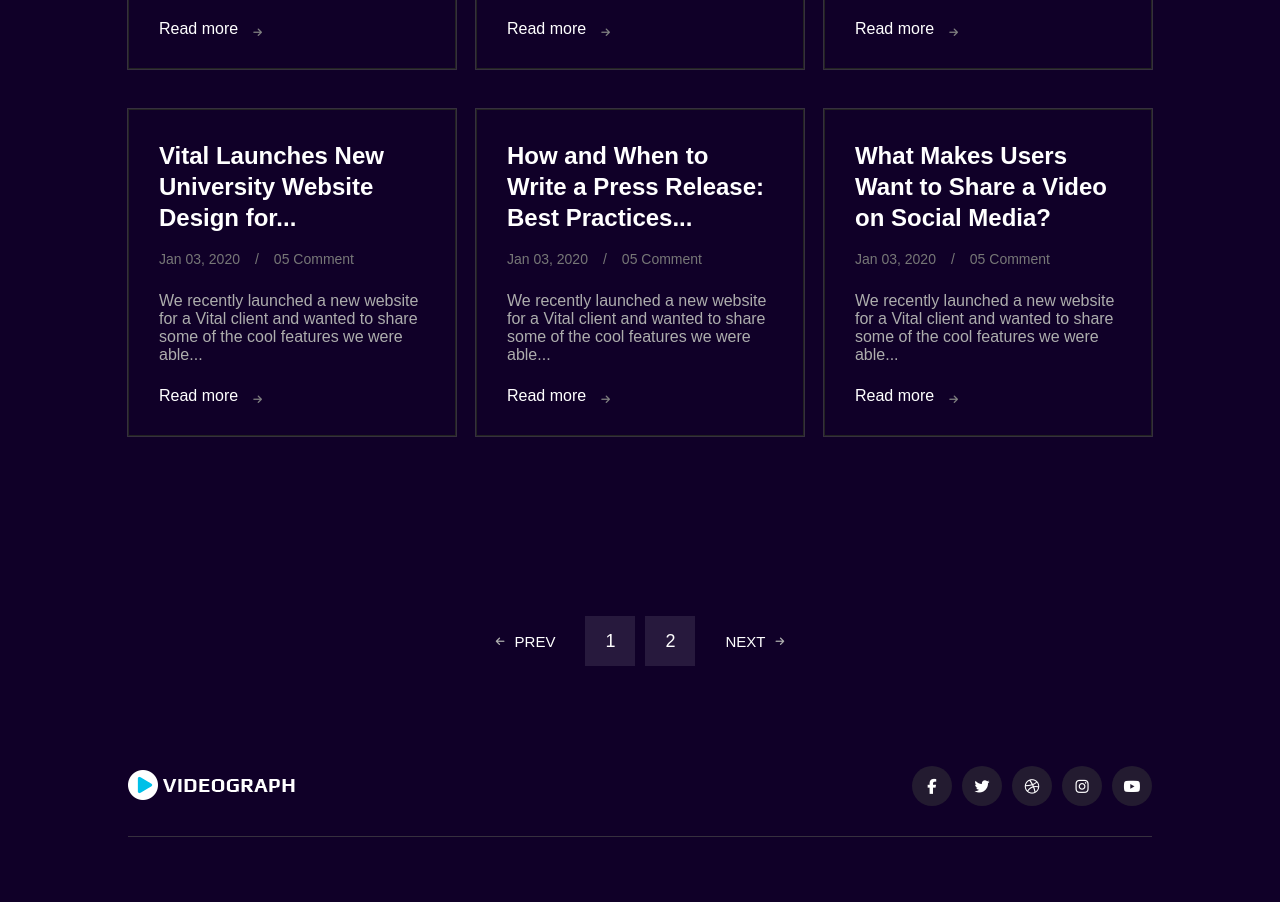
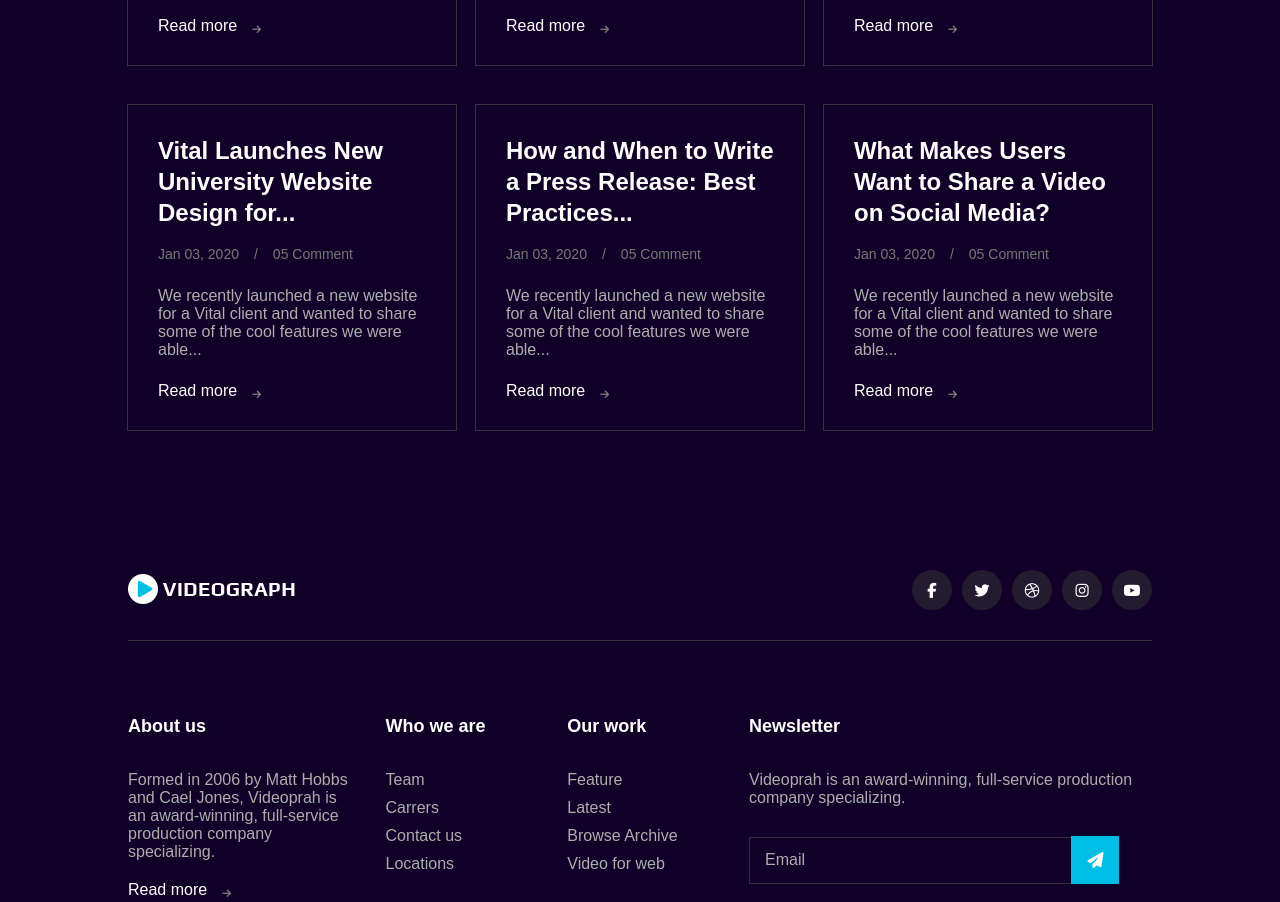
Before and after one commit to lamisDiyaa/videograph---website, a plain HTML site: page blog.html in a window 1280 px wide. Shown: the part 1115-2017 px from the top of the page. Drawn offline with Linux system fonts and the light colour scheme; a web font is replaced by a local one.

Commit message:
Update website pages and styles

```diff
--- a/blog.html
+++ b/blog.html
@@ -7,15 +7,16 @@
     <link rel="preconnect" href="https://fonts.gstatic.com" crossorigin>
     <link href="https://fonts.googleapis.com/css2?family=Cairo+Play:wght@200;300;400;500;600;700;800;900;1000&family=Cairo:wght@200;300;400;500;600;700;800;900;1000&display=swap" rel="stylesheet">
         <link rel="stylesheet" href="https://cdnjs.cloudflare.com/ajax/libs/font-awesome/6.5.1/css/all.min.css" integrity="sha512-DTOQO9RWCH3ppGqcWaEA1BIZOC6xxalwEsw9c2QQeAIftl+Vegovlnee1c9QX4TctnWMn13TZye+giMm8e2LwA==" crossorigin="anonymous" referrerpolicy="no-referrer" />
-       <link rel="stylesheet" href="./css/syle.css">
-       <link rel="stylesheet" href="./css/styleResponsive.css">
+
     <link rel="stylesheet" href="./css/about-us.css">
     <link rel="stylesheet" href="./css/blog.css">
+     <link rel="stylesheet" href="./css/syle.css">
+       <link rel="stylesheet" href="./css/styleResponsive.css">
     <title>Document</title>
 </head>
 <body>
     <div class="wrapper">
-        <header class="header">
+          <header class="header">
             <div class="container">
                 <div class="header__container">
                     <div class="logo__img">
@@ -27,8 +28,18 @@
 <li><a href="./about-us.html" class="header-li">about</a></li>
 <li><a href="./portfolio.html" class="header-li">portfolio</a></li>
 <li><a href="./services.html" class="header-li">services</a></li>
+<li><a href="./blog.html"class="header-li">Blog</a></li>
+<li><a href="./contact.html"class="header-li">contact</a></li>
+                        </ul>
 
-<li><a href="./contact.html" class="header-li">contact</a></li>
+
+                        <ul class="header__list__responsive flex__x">
+<li><a href="./index.html" class="header-li ">home</a></li>
+<li><a href="./about-us.html" class="header-li">about</a></li>
+<li><a href="./portfolio.html" class="header-li">portfolio</a></li>
+<li><a href="./services.html" class="header-li">services</a></li>
+<li><a href="./blog.html"class="header-li">Blog</a></li>
+<li><a href="./contact.html"class="header-li">contact</a></li>
                         </ul>
                         <button class="toggle">
                             <div class="line"></div>
@@ -81,7 +92,7 @@
                         <p class="blog__txt">We recently launched a new website for a Vital client and wanted to
                              share some of the cool features we were able...</p>
                              <div class="read__more">
-                                <span>Read more</span>
+                                <a href="./blog-details.html"> <span>Read more</span></a>
                                 <i class="fa-solid fa-arrow-right"></i>
                             </div>
                     </div>
@@ -91,7 +102,7 @@
                         <p class="blog__txt">We recently launched a new website for a Vital client and wanted to
                              share some of the cool features we were able...</p>
                              <div class="read__more">
-                                <span>Read more</span>
+                                <a href="./blog-details.html"> <span>Read more</span></a>
                                 <i class="fa-solid fa-arrow-right"></i>
                             </div>
                     </div>
@@ -101,7 +112,7 @@
                         <p class="blog__txt">We recently launched a new website for a Vital client and wanted to
                              share some of the cool features we were able...</p>
                              <div class="read__more">
-                                <span>Read more</span>
+                               <a href="./blog-details.html"> <span>Read more</span></a>
                                 <i class="fa-solid fa-arrow-right"></i>
                             </div>
                     </div>
@@ -111,7 +122,7 @@
                         <p class="blog__txt">We recently launched a new website for a Vital client and wanted to
                              share some of the cool features we were able...</p>
                              <div class="read__more">
-                                <span>Read more</span>
+                               <a href="./blog-details.html"> <span>Read more</span></a>
                                 <i class="fa-solid fa-arrow-right"></i>
                             </div>
                     </div>
@@ -121,7 +132,7 @@
                         <p class="blog__txt">We recently launched a new website for a Vital client and wanted to
                              share some of the cool features we were able...</p>
                              <div class="read__more">
-                                <span>Read more</span>
+                                <a href="./blog-details.html"> <span>Read more</span></a>
                                 <i class="fa-solid fa-arrow-right"></i>
                             </div>
                     </div>
@@ -131,7 +142,7 @@
                         <p class="blog__txt">We recently launched a new website for a Vital client and wanted to
                              share some of the cool features we were able...</p>
                              <div class="read__more">
-                                <span>Read more</span>
+                               <a href="./blog-details.html"> <span>Read more</span></a>
                                 <i class="fa-solid fa-arrow-right"></i>
                             </div>
                     </div>
@@ -141,7 +152,7 @@
                         <p class="blog__txt">We recently launched a new website for a Vital client and wanted to
                              share some of the cool features we were able...</p>
                              <div class="read__more">
-                                <span>Read more</span>
+                              <a href="./blog-details.html"> <span>Read more</span></a>
                                 <i class="fa-solid fa-arrow-right"></i>
                             </div>
                     </div>
@@ -151,7 +162,7 @@
                         <p class="blog__txt">We recently launched a new website for a Vital client and wanted to
                              share some of the cool features we were able...</p>
                              <div class="read__more">
-                                <span>Read more</span>
+                                <a href="./blog-details.html"> <span>Read more</span></a>
                                 <i class="fa-solid fa-arrow-right"></i>
                             </div>
                     </div>
@@ -161,25 +172,13 @@
                         <p class="blog__txt">We recently launched a new website for a Vital client and wanted to
                              share some of the cool features we were able...</p>
                              <div class="read__more">
-                                <span>Read more</span>
+                                <a href="./blog-details.html"> <span>Read more</span></a>
+
                                 <i class="fa-solid fa-arrow-right"></i>
                             </div>
                     </div>
                 </div>
-                <div class="pagination">
-                    <div class="prev__page">
-                        <i class="fa-solid fa-arrow-left"></i>
-                        <span>prev</span>
-                    </div>
-                    <div class="count__pages">
-<span>1</span>
-<span>2</span>
-                    </div>
-                    <div class="next__pages">
-                        <span>next</span>
-                        <i class="fa-solid fa-arrow-right"></i>
-                    </div>
-                </div>
+
 
             </div>
 
--- a/css/blog.css
+++ b/css/blog.css
@@ -1,15 +1,12 @@
-
-
-
-.blog__cards{
+.blog__cards {
   padding: 9rem 0;
   display: flex;
   gap: 2rem;
   flex-wrap: wrap;
 }
 
-.blog__card{
-    width: calc( (100% - 4rem) / 3);
+.blog__card {
+  width: calc((100% - 4rem) / 3);
   padding: 3rem;
   outline: 1px solid var(--border-color);
   margin-bottom: 2rem;
@@ -18,95 +15,68 @@
   z-index: 3;
   overflow: hidden;
 }
-.blog__card::after{
+.blog__card::after {
   content: "";
   position: absolute;
   inset: 0;
   background-color: #100028;
   z-index: -1;
   transition: var(--transition-timing);
-
 }
-.blog__card:hover::after{
+.blog__card:hover::after {
   background-color: transparent;
-
 }
-.blog__card h3{
+.blog__card h3 {
   line-height: 31px;
   margin-bottom: 18px;
   font-size: 2.4rem;
 }
-.date{
+.date {
   color: #777777;
   font-size: 1.4rem;
   display: flex;
   gap: 15px;
   margin-bottom: 25px;
-
 }
 
-.blog__txt{
+.blog__txt {
   font-size: 1.6rem;
   color: var(--p-color);
-
 }
 
-.read__more{
+.read__more {
   font-size: 1.6rem;
   color: var(--white-color);
-    margin-top: 2.3rem ;
+  margin-top: 2.3rem;
   display: flex;
   align-items: center;
   gap: 1.5rem;
 }
-.read__more i{
+.read__more i {
   color: gray;
   font-size: 1rem;
-    padding-top: .6rem;
+  padding-top: 0.6rem;
+  transition: all 0.5s;
 }
-/* start pagination */
-.pagination{
-    display: flex;
-    justify-content: center;
-    align-items: center;
-    gap: 3rem;
-    font-size: 1.5rem;
-    text-transform: uppercase;
-    padding: 7rem 0;
+.read__more a {
+  transition: all 0.5s;
 }
-.pagination i{
-    color: var(--p-color);
-    font-size: 1rem;
+.read__more:hover a {
+  color: var(--main-color);
 }
-.prev__page,.next__pages,.count__pages{
-    display: flex;
-    align-items: center;
-    gap: 1rem;
+.read__more:hover i {
+  color: var(--main-color);
+  transform: translateX(7px);
 }
 
-.count__pages span{
-    background-color: #27193D;
-    font-size: 1.8rem;
-    width: 50px;
-    height: 50px;
-    display: inline-block;
-    display: flex;
-    justify-content: center;
-    align-items: center;
-}
-/* end pagination */
-
-
 @media screen and (max-width: 992px) {
-    .blog__card{
-        width: calc( (100% - 2rem) / 2) !important;
+  .blog__card {
+    width: calc((100% - 2rem) / 2) !important;
   }
 }
 
-
 @media screen and (max-width: 768px) {
-    .blog__card{
+  .blog__card {
     width: 100% !important;
   }
-
 }
--- a/css/styleResponsive.css
+++ b/css/styleResponsive.css
@@ -79,7 +79,7 @@
     padding-top: 20px;
     top: 0;
     opacity: 1;
-    height: 220px;
+    height: 270px;
     transform: translateX(-50%);
   }
   nav .header__list__responsive li {
@@ -164,7 +164,7 @@
     flex-wrap: wrap;
     margin: 2rem 0;
   }
-  .blog__card {
+  .index__blog__card {
     width: calc((100% - 1.5rem) / 2) !important;
     margin-bottom: 0.5rem;
   }
@@ -252,7 +252,7 @@
   .albums__layout:last-child {
     margin-left: 0;
   }
-  .blog__card {
+  .index__blog__card {
     width: 100% !important;
     margin-bottom: 0.5rem;
   }
--- a/css/syle.css
+++ b/css/syle.css
@@ -734,7 +734,7 @@ nav button {
   gap: 1.5rem;
   margin-top: 4rem;
 }
-.blog__card {
+.index__blog__card {
   position: relative;
   width: 33%;
   padding: 4rem;
@@ -746,7 +746,7 @@ nav button {
   z-index: 1;
   margin-bottom: 5rem;
 }
-.blog__card::after {
+.index__blog__card::after {
   content: "";
   position: absolute;
   inset: 0;
@@ -754,10 +754,10 @@ nav button {
   z-index: -1;
   transition: var(--transition-timing);
 }
-.blog__card:hover::after {
+.index__blog__card:hover::after {
   opacity: 0;
 }
-.blog__card h5 {
+.index__blog__card h5 {
   font-size: 2.4rem;
   line-height: 1.3;
 }
```
Also changed, not shown: about-us.html (+16 -4 lines), blog-details.html (+11 -1 lines), contact.html (+11 -1 lines), index.html (+5 -5 lines), portfolio.html (+15 -3 lines), services.html (+14 -4 lines). Lines whose indentation alone changed are shown as unchanged.
